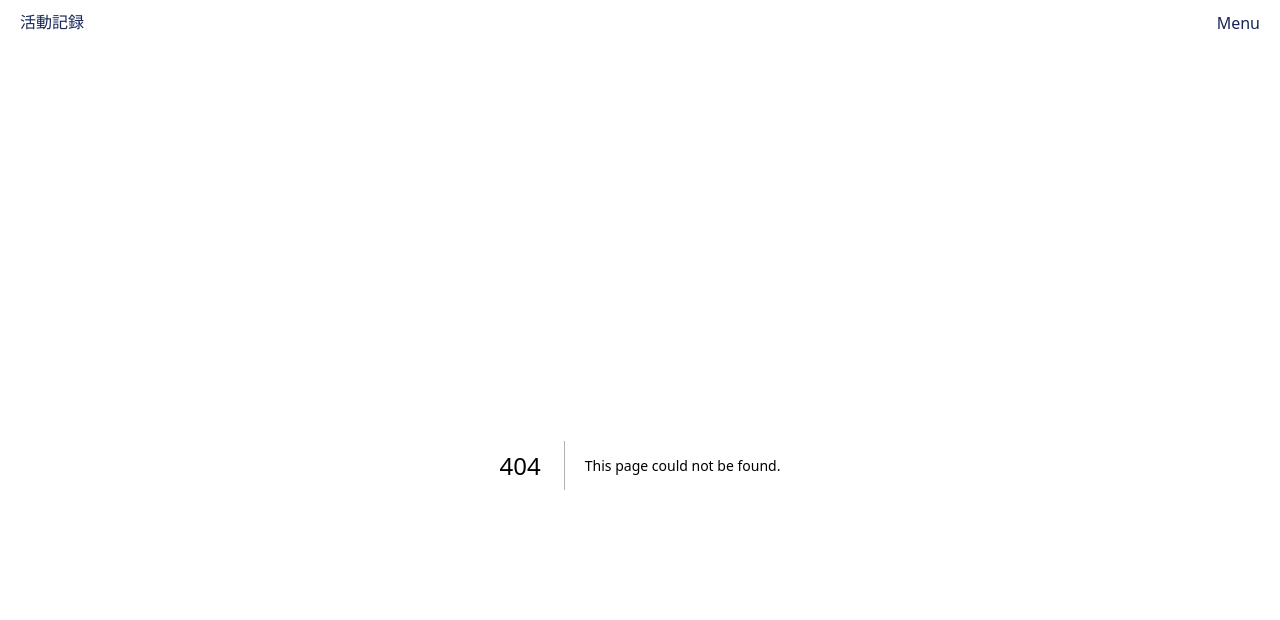
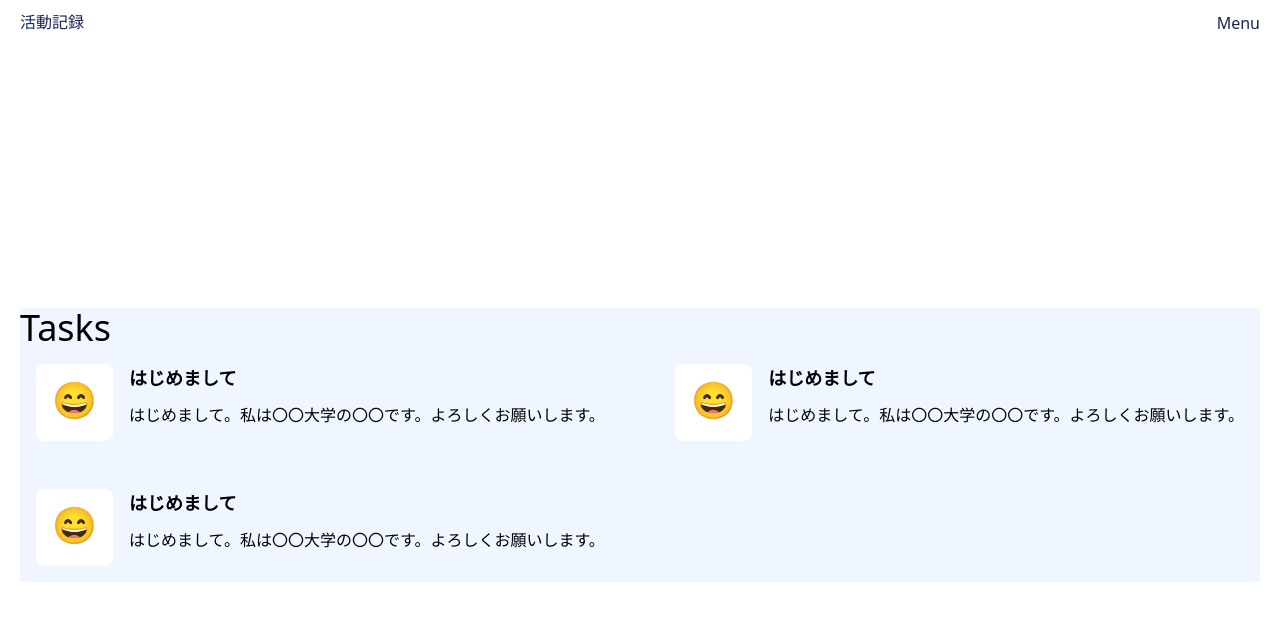
Before and after one commit to N-ha-1050/engine-blog, a Next.js app: page /task in a window 1280 px wide. Before the commit this address had no page. Shown: the top 620 px of the page. Built offline with nearby package versions, Linux system fonts and the light colour scheme.

Commit message:
create task page

```diff
--- /dev/null
+++ b/src/pages/task.tsx
@@ -0,0 +1,83 @@
+import { NextPage } from 'next'
+import React from 'react'
+
+type Task = {
+  id: number
+  emoji: string
+  title: string
+  content: string
+}
+
+type Tasks = Task[]
+
+const sampleTasks: Tasks = [
+  {
+    id: 1,
+    emoji: '😄',
+    title: 'はじめまして',
+    content: 'はじめまして。私は〇〇大学の〇〇です。よろしくお願いします。',
+  },
+  {
+    id: 2,
+    emoji: '😄',
+    title: 'はじめまして',
+    content: 'はじめまして。私は〇〇大学の〇〇です。よろしくお願いします。',
+  },
+  {
+    id: 3,
+    emoji: '😄',
+    title: 'はじめまして',
+    content: 'はじめまして。私は〇〇大学の〇〇です。よろしくお願いします。',
+  },
+]
+
+type EmojiPreviewProps = {
+  emoji: string
+}
+
+const EmojiPreview: React.FC<EmojiPreviewProps> = ({ emoji }) => {
+  return (
+    <p className="aspect-square text-4xl p-4 rounded-lg bg-white">{emoji}</p>
+  )
+}
+
+type TaskPreviewProps = {
+  task: Task
+}
+
+const TaskPreview: React.FC<TaskPreviewProps> = ({ task }) => {
+  return (
+    // <div className="grid grid-cols-3 border-2 border-blue-400 rounded-lg p-2 m-2 duration-200 hover:border-blue-800">
+    <div className="flex p-4 gap-4">
+      <EmojiPreview emoji={task.emoji} />
+      <div className="grid grid-rows-2">
+        <b className="text-lg">{task.title}</b>
+        <p className="truncate">{task.content}</p>
+      </div>
+    </div>
+  )
+}
+
+type TasksPreviewProps = {
+  tasks: Tasks
+}
+const TasksPreview: React.FC<TasksPreviewProps> = ({ tasks }) => {
+  return (
+    <div className="flex flex-wrap justify-between gap-4">
+      {tasks.map((task) => (
+        <TaskPreview key={task.id} task={task} />
+      ))}
+    </div>
+  )
+}
+
+const TaskList: NextPage = () => {
+  return (
+    <div className="bg-blue-50">
+      <h1 className="text-4xl">Tasks</h1>
+      <TasksPreview tasks={sampleTasks} />
+    </div>
+  )
+}
+
+export default TaskList
```
